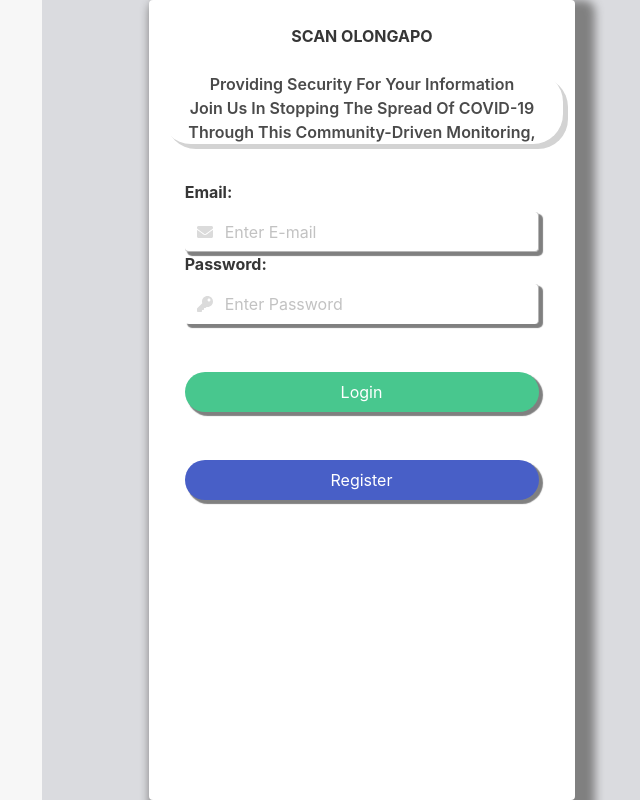
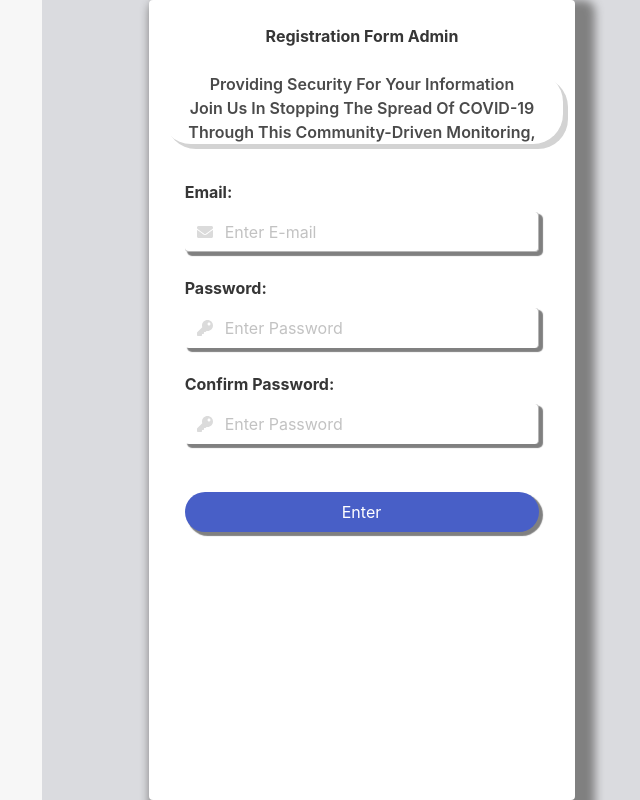
Before and after one commit to cliljdn/capstone-frontend, a Vue app: page / in a window 1280 px wide. Shown: the whole page, without its empty margins (598-1238 px from the left). Built offline with nearby package versions, Linux system fonts and the light colour scheme.

Commit message:
working on components

```diff
--- a/src/App.vue
+++ b/src/App.vue
@@ -4,16 +4,16 @@
 			<h1 class="has-text-white">dito nakalgay yung fucking logo</h1>
 		</div>
 		<div class="column login-form is-mobile">
-			<LoginForm />
+			<RegisterFormAdmin />
 		</div>
 	</div>
 </template>
 
 <script>
-import LoginForm from './components/LoginForm'
+import RegisterFormAdmin from './components/RegisterFormAdmin'
 
 export default {
-	components: { LoginForm },
+	components: { RegisterFormAdmin },
 }
 </script>
 
--- /dev/null
+++ b/src/components/RegisterForm.vue
@@ -0,0 +1,149 @@
+<template>
+	<!-- Register Form Users -->
+	<div class="card-form columns">
+		<div class="card column is-8 is-centered is-offset-one-quarter">
+			<header class="level ">
+				<p class="card-header-title  level-item has-text-centered">
+					Registration Form
+				</p>
+			</header>
+			<section class="mt-3">
+				<div class="definition-content mb-3">
+					<h3
+						class="has-text-centered has-text-weight-semibold is-capitalized "
+					>
+						Providing Security for your information
+					</h3>
+					<p
+						class="has-text-centered has-text-weight-semibold is-justify-content-center is-capitalized ml-5 mr-5"
+					>
+						Join us in stopping the spread of COVID-19 through this
+						community-driven monitoring,
+					</p>
+				</div>
+				<div class="card-content">
+					<div class="content">
+						<form action="" method="POST" @submit.prevent>
+							<div class="field">
+								<label class="" for=""><strong>Email:</strong></label>
+								<div class="control has-icons-left mt-2">
+									<input
+										class="input input-username is-hovered"
+										type="email"
+										placeholder="Enter E-mail"
+									/>
+									<span class="icon is-small is-left">
+										<i class="fas fa-envelope"></i>
+									</span>
+								</div>
+							</div>
+
+							<div class="field mt-5">
+								<label class="" for=""><strong>Password:</strong></label>
+								<div class="control has-icons-left mt-2">
+									<input
+										class="input input-password is-hovered"
+										type="password"
+										placeholder="Enter Password"
+									/>
+									<span class="icon is-small is-left">
+										<i class="fas fa-key"></i>
+									</span>
+								</div>
+							</div>
+
+							<div class="field mt-5">
+								<label class="" for=""
+									><strong>Confirm Password:</strong></label
+								>
+								<div class="control has-icons-left mt-2">
+									<input
+										class="input input-password-confirm is-hovered"
+										type="password"
+										placeholder="Enter Password"
+									/>
+									<span class="icon is-small is-left">
+										<i class="fas fa-key"></i>
+									</span>
+								</div>
+							</div>
+							<button
+								class="button btn-register is-primary is-fullwidth is-link is-rounded mt-6"
+							>
+								Enter
+							</button>
+						</form>
+					</div>
+				</div>
+			</section>
+		</div>
+	</div>
+</template>
+
+<script>
+export default {}
+</script>
+
+<style>
+* {
+	margin: 0 !important;
+}
+html,
+body {
+	height: 100%;
+}
+
+.btn-login {
+	border-top: none !important;
+	border-left: none !important;
+	border-bottom: 5px !important;
+	box-shadow: 3px 3px 1px 1px grey !important;
+}
+
+.btn-register {
+	border-top: none !important;
+	border-left: none !important;
+	border-bottom: 5px !important;
+	box-shadow: 3px 3px 1px 1px grey !important;
+}
+.card-form {
+	height: 100%;
+	width: auto;
+	display: flex;
+	justify-content: center;
+}
+
+.card {
+	border: 100px !important;
+	box-shadow: 10px 10px 10px 10px grey !important;
+}
+
+.card-body {
+	background-color: lightgrey !important;
+}
+
+.definition-content {
+	border-radius: 30px;
+	box-shadow: 5px 5px lightgrey !important;
+}
+
+.input-username {
+	border-top: none !important;
+	border-left: none !important;
+	box-shadow: 3px 3px 1px 1px grey !important;
+}
+
+.input-password-confirm {
+	border-top: none !important;
+	border-left: none !important;
+	border-bottom: 5px !important;
+	box-shadow: 3px 3px 1px 1px grey !important;
+}
+
+.input-password {
+	border-top: none !important;
+	border-left: none !important;
+	border-bottom: 5px !important;
+	box-shadow: 3px 3px 1px 1px grey !important;
+}
+</style>
--- /dev/null
+++ b/src/components/RegisterFormAdmin.vue
@@ -0,0 +1,149 @@
+<template>
+	<!-- Register Form Admin  -->
+	<div class="card-form columns">
+		<div class="card column is-8 is-centered is-offset-one-quarter">
+			<header class="level ">
+				<p class="card-header-title  level-item has-text-centered">
+					Registration Form Admin
+				</p>
+			</header>
+			<section class="mt-3">
+				<div class="definition-content mb-3">
+					<h3
+						class="has-text-centered has-text-weight-semibold is-capitalized "
+					>
+						Providing Security for your information
+					</h3>
+					<p
+						class="has-text-centered has-text-weight-semibold is-justify-content-center is-capitalized ml-5 mr-5"
+					>
+						Join us in stopping the spread of COVID-19 through this
+						community-driven monitoring,
+					</p>
+				</div>
+				<div class="card-content">
+					<div class="content">
+						<form action="" method="POST" @submit.prevent>
+							<div class="field">
+								<label class="" for=""><strong>Email:</strong></label>
+								<div class="control has-icons-left mt-2">
+									<input
+										class="input input-username is-hovered"
+										type="email"
+										placeholder="Enter E-mail"
+									/>
+									<span class="icon is-small is-left">
+										<i class="fas fa-envelope"></i>
+									</span>
+								</div>
+							</div>
+
+							<div class="field mt-5">
+								<label class="" for=""><strong>Password:</strong></label>
+								<div class="control has-icons-left mt-2">
+									<input
+										class="input input-password is-hovered"
+										type="password"
+										placeholder="Enter Password"
+									/>
+									<span class="icon is-small is-left">
+										<i class="fas fa-key"></i>
+									</span>
+								</div>
+							</div>
+
+							<div class="field mt-5">
+								<label class="" for=""
+									><strong>Confirm Password:</strong></label
+								>
+								<div class="control has-icons-left mt-2">
+									<input
+										class="input input-password-confirm is-hovered"
+										type="password"
+										placeholder="Enter Password"
+									/>
+									<span class="icon is-small is-left">
+										<i class="fas fa-key"></i>
+									</span>
+								</div>
+							</div>
+							<button
+								class="button btn-register is-primary is-fullwidth is-link is-rounded mt-6"
+							>
+								Enter
+							</button>
+						</form>
+					</div>
+				</div>
+			</section>
+		</div>
+	</div>
+</template>
+
+<script>
+export default {}
+</script>
+
+<style>
+* {
+	margin: 0 !important;
+}
+html,
+body {
+	height: 100%;
+}
+
+.btn-login {
+	border-top: none !important;
+	border-left: none !important;
+	border-bottom: 5px !important;
+	box-shadow: 3px 3px 1px 1px grey !important;
+}
+
+.btn-register {
+	border-top: none !important;
+	border-left: none !important;
+	border-bottom: 5px !important;
+	box-shadow: 3px 3px 1px 1px grey !important;
+}
+.card-form {
+	height: 100%;
+	width: auto;
+	display: flex;
+	justify-content: center;
+}
+
+.card {
+	border: 100px !important;
+	box-shadow: 10px 10px 10px 10px grey !important;
+}
+
+.card-body {
+	background-color: lightgrey !important;
+}
+
+.definition-content {
+	border-radius: 30px;
+	box-shadow: 5px 5px lightgrey !important;
+}
+
+.input-username {
+	border-top: none !important;
+	border-left: none !important;
+	box-shadow: 3px 3px 1px 1px grey !important;
+}
+
+.input-password-confirm {
+	border-top: none !important;
+	border-left: none !important;
+	border-bottom: 5px !important;
+	box-shadow: 3px 3px 1px 1px grey !important;
+}
+
+.input-password {
+	border-top: none !important;
+	border-left: none !important;
+	border-bottom: 5px !important;
+	box-shadow: 3px 3px 1px 1px grey !important;
+}
+</style>
```
